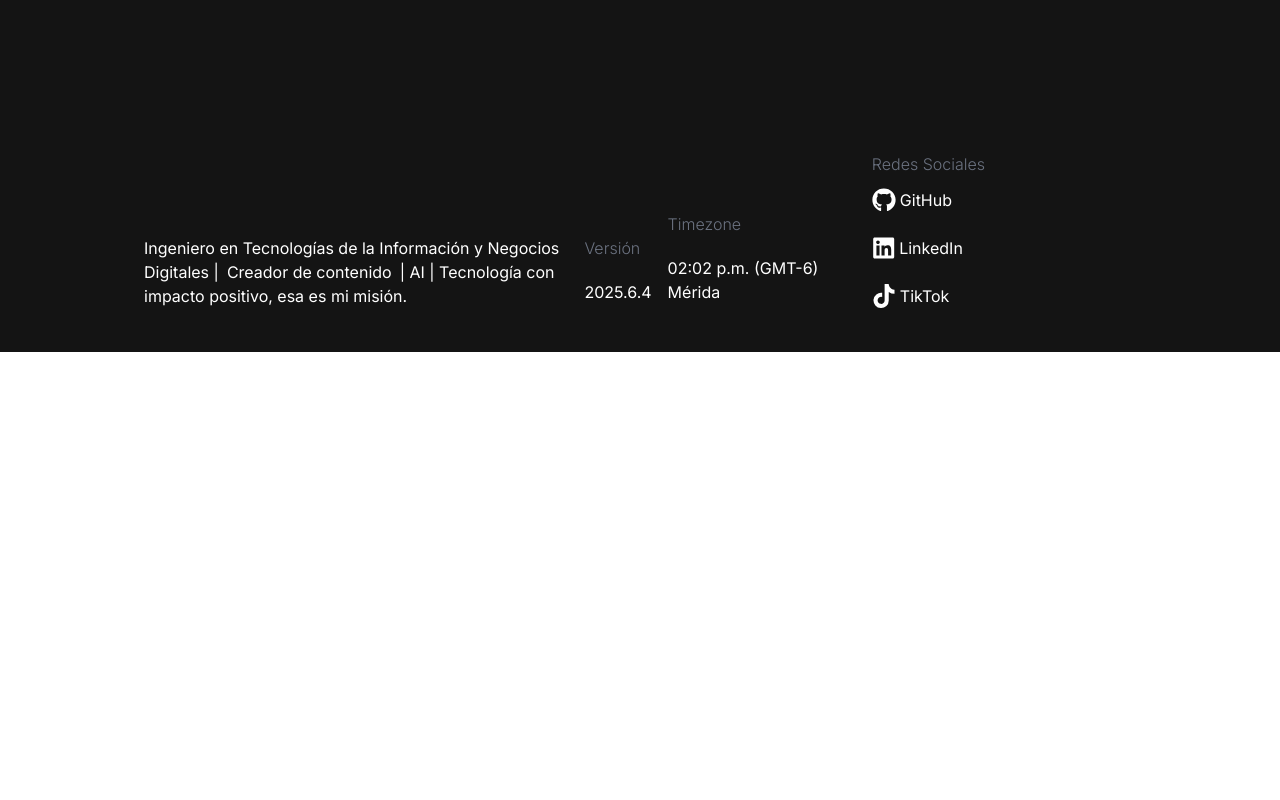
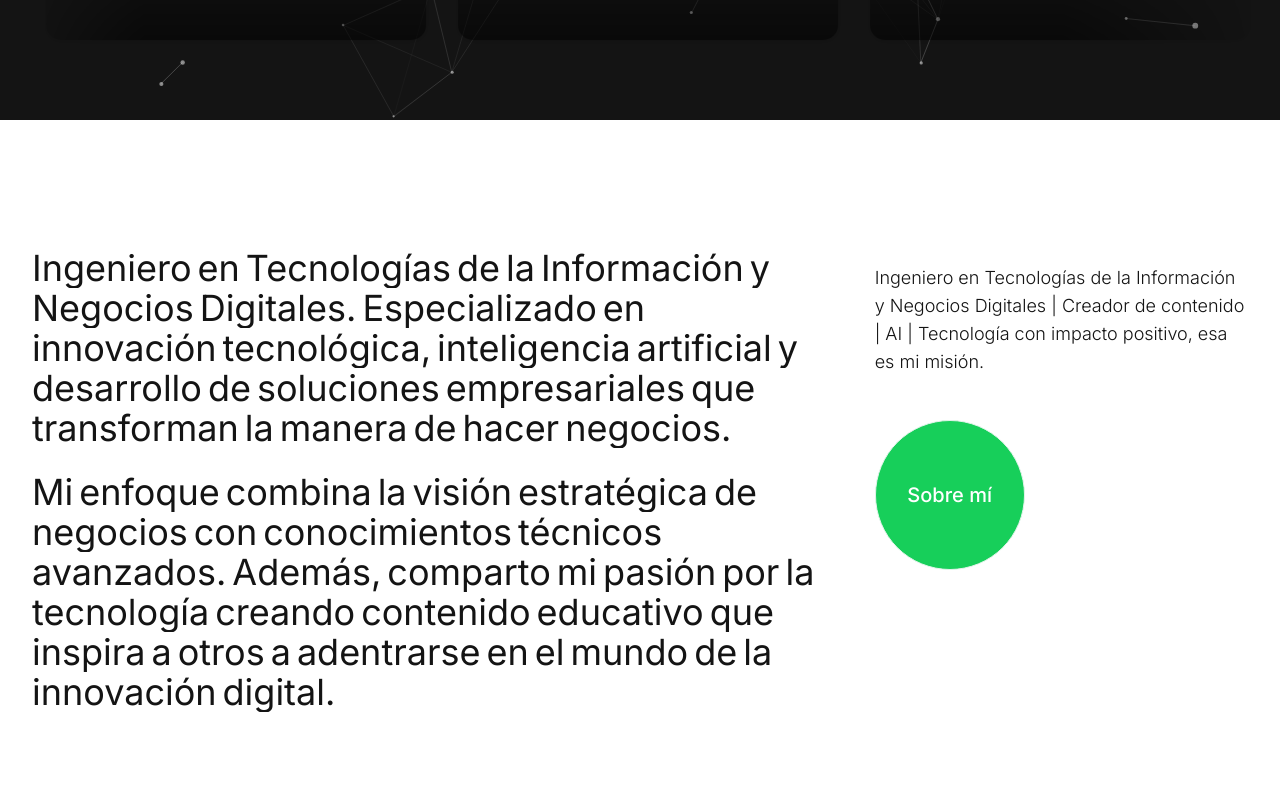
Before and after one commit to mikesspinosa/portfolio, a Next.js app: page / in a window 1280 px wide. Shown: the part 1480-2280 px from the top of the page. Before the commit the page ends 1832 px from the top, so only its background shows below. Built offline with nearby package versions, Linux system fonts and the light colour scheme.

Commit message:
fix: Corrige rutas de imágenes de APS en todas las secciones

```diff
--- a/src/app/page.tsx
+++ b/src/app/page.tsx
@@ -82,13 +82,8 @@ export default function Home() {
   };
 
   return (
-    <div
-      ref={scrollContainerRef}
-      className="h-screen snap-y snap-mandatory overflow-y-scroll scroll-smooth"
-    >
-      <div className="snap-start">
-        <LetterCollision />
-      </div>
+    <div ref={scrollContainerRef}>
+      <LetterCollision />
       {showScrollButton && (
         <Magnetic>
           <div
@@ -101,15 +96,11 @@ export default function Home() {
           </div>
         </Magnetic>
       )}
-      <div id="hero" ref={heroRef} className="snap-start">
+      <div id="hero" ref={heroRef}>
         <Hero />
       </div>
-      <div className="snap-start">
-        <Description />
-      </div>
-      <div className="snap-start">
-        <SlidingImages slider1={slider1} slider2={slider2} />
-      </div>
+      <Description />
+      <SlidingImages slider1={slider1} slider2={slider2} />
       <ContrastCursor isActive={false} text={'Go to project'} />
     </div>
   );
--- a/src/app/projects/aps/page.tsx
+++ b/src/app/projects/aps/page.tsx
@@ -6,8 +6,8 @@ import React from 'react';
 
 export default function APSProject() {
   const researchAssets = [
-    '/images/APS/APS3.png',
-    '/images/APS/APS2.png'
+    '/images/aps/APS3.png',
+    '/images/aps/APS2.png'
   ];
   const introduction =
     'Una experiencia que transforma vidas y construye puentes entre personas. ' +
@@ -16,9 +16,8 @@ export default function APSProject() {
 
   const description = 'Construyendo Lazos que Perduran';
   const myRole =
-    'Mi rol fue guiar y acompañar a jóvenes en su desarrollo personal y espiritual, creando un entorno de confianza ' +
-    'y apoyo. Organicé actividades que fomentaron la amistad, el trabajo en equipo y el servicio a la comunidad. ' +
-    'Fue una experiencia enriquecedora, llena de ' +
+    'Como voluntario, tuve el privilegio de compartir momentos invaluables ' +
+    'que me enseñaron lecciones de vida fundamentales. Las visitas se convirtieron en espacios de ' +
     'alegría, aprendizaje mutuo y crecimiento personal. Cada experiencia fortaleció un vínculo especial que perdurará para siempre.';
 
   const staticImgs = [
--- a/src/components/home/Description/description.tsx
+++ b/src/components/home/Description/description.tsx
@@ -60,7 +60,7 @@ export default function Description() {
             >
               Ingeniero en Tecnologías de la Información y Negocios Digitales | Creador de contenido | AI | Tecnología con impacto positivo, esa es mi misión.
             </motion.p>
-            <div data-scroll-speed={0.1} className="relative mt-8 flex justify-center">
+            <div data-scroll-speed={0.1} className="relative mt-8 flex justify-center md:justify-start">
               <Link href={'/about'}>
                 <RoundedButton className="flex h-[120px] w-[120px] sm:h-[150px] sm:w-[150px] cursor-pointer items-center justify-center rounded-full bg-destructive text-white text-xl">
                   Sobre mí
```
